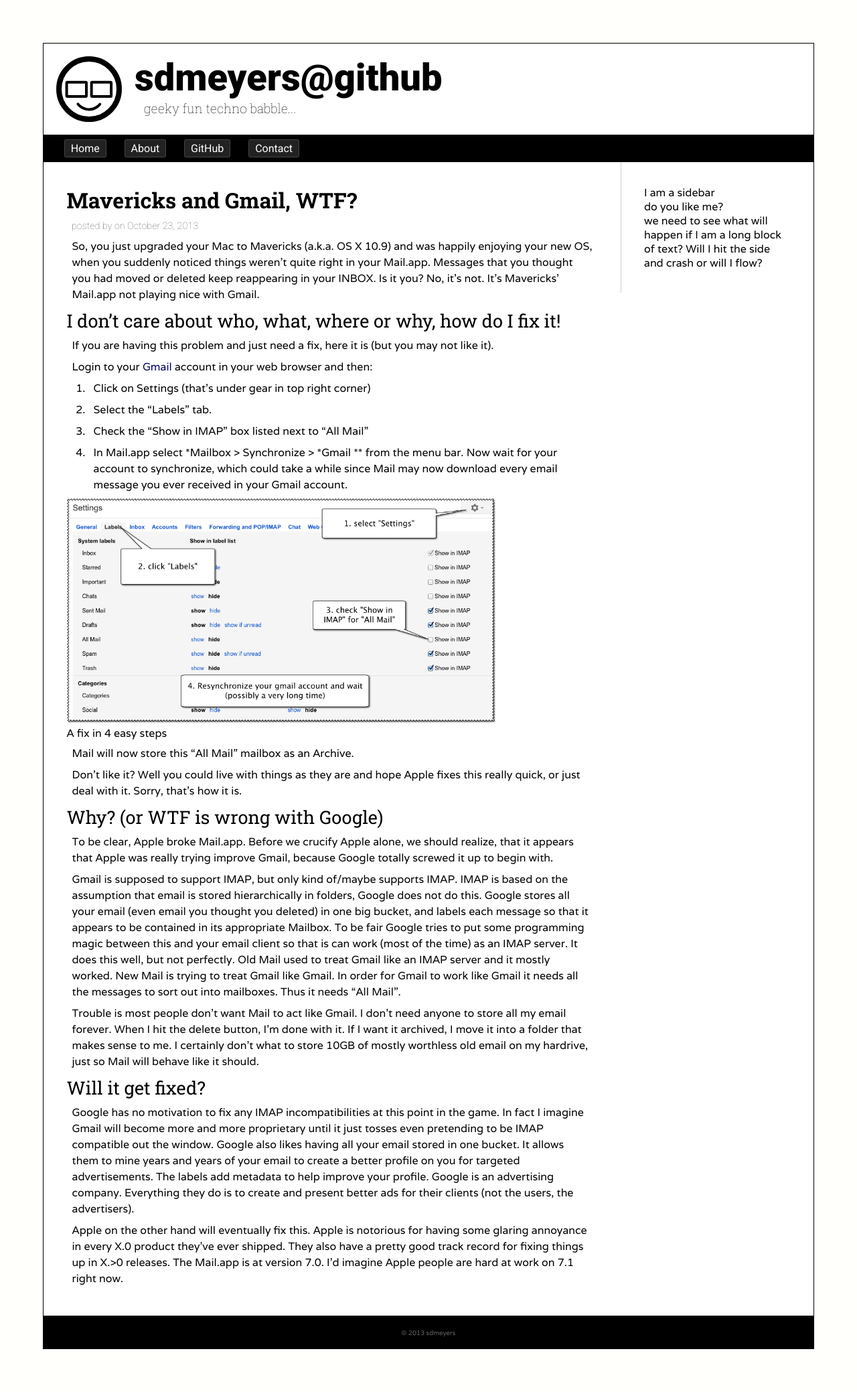
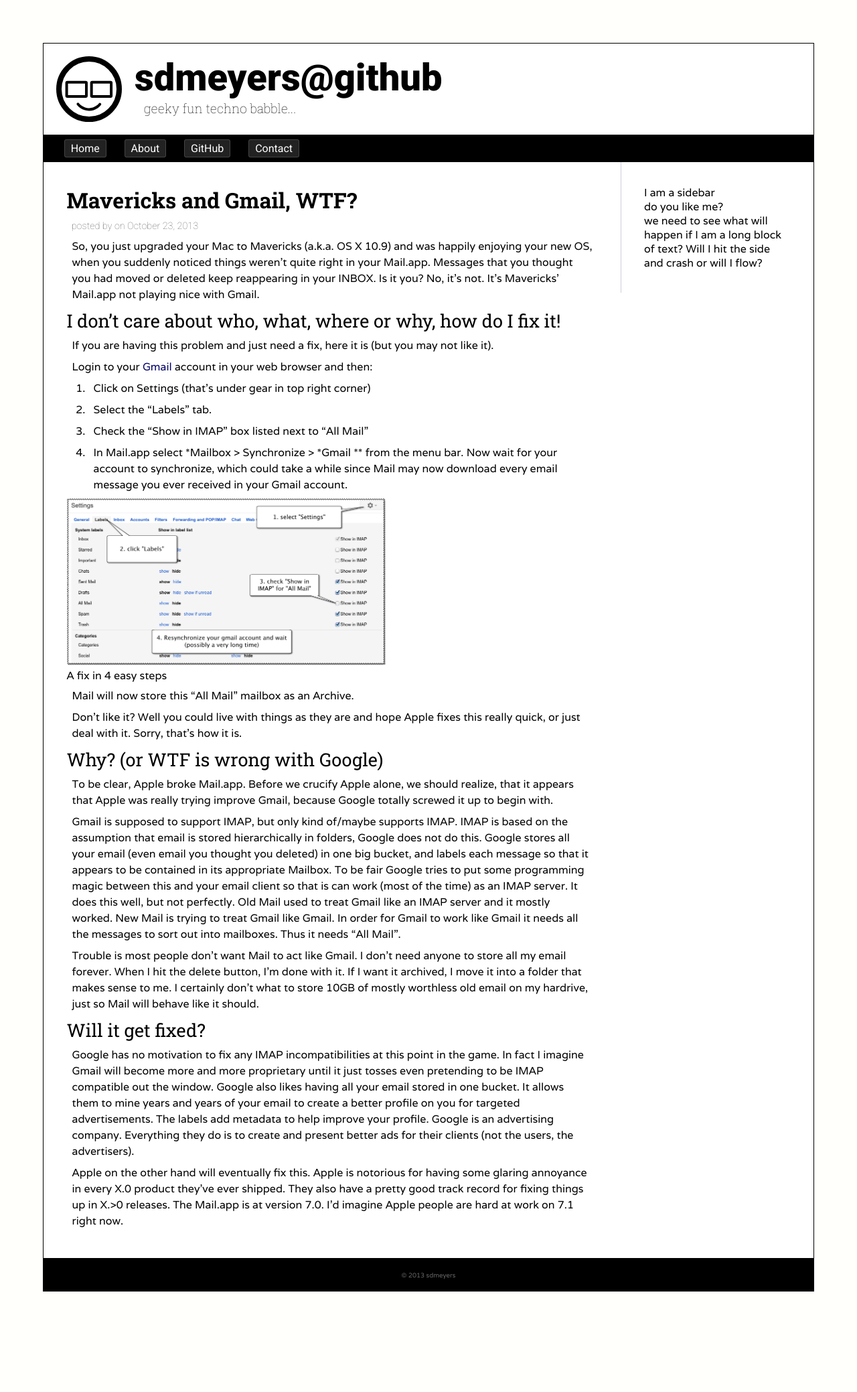
Before and after one commit to sdmeyers/sdmeyers.github.io, a Jekyll site: the page built from _posts/2013-10-23-gmail_vs_mail_app.markdown, in a window 1280 px wide. Shown: the whole page at 67% size. Built offline with Jekyll 4.4.1, drawn with Linux system fonts in a browser that asks for light colours; some web fonts are replaced; Markdown is read by kramdown in place of the engine named in the settings; after the commit the page ends 1992 px from its top, so only the background shows below that.

Commit message:
2013-10-23 Gmail Post

```diff
--- a/_posts/2013-10-23-gmail_vs_mail_app.markdown
+++ b/_posts/2013-10-23-gmail_vs_mail_app.markdown
@@ -21,7 +21,7 @@ Login to your [Gmail](https://mail.google.com) account in your web browser and t
 4. In Mail.app select **Mailbox > Synchronize > *Gmail* ** from the menu bar. Now wait for your account to synchronize, which could take a while since Mail may now download every email message you ever received in your Gmail account.
 
 <figure>
-<img alt="Steps to fix Gmail" src="{{ site.url }}/images/posts/gmail_labels_1234.png" width="640px" />
+<img src="{{ site.url }}/images/posts/gmail_labels_1234.png" alt="Steps to fix Gmail" width="60%" />
 <figcaption>A fix in 4 easy steps</figcaption>
 </figure>
 
```
